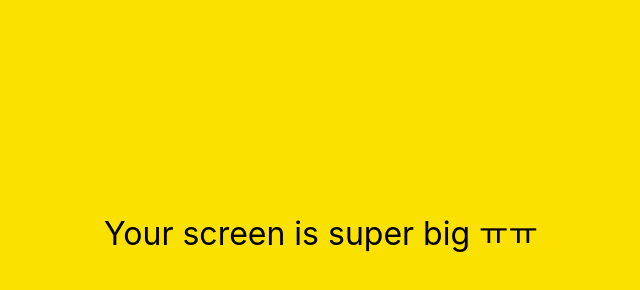
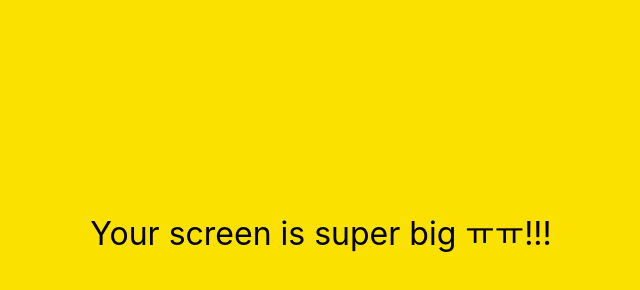
Before and after one commit to dldmswl090/kokoa-clone-2022, a plain HTML site: page friends.html in a window 1280 px wide. Shown: the part 166-456 px from the top of the page, without its empty margins (319-959 px from the left). Drawn offline with Linux system fonts and the light colour scheme.

Commit message:
Update friends.html

```diff
--- a/friends.html
+++ b/friends.html
@@ -92,7 +92,7 @@
     </div>
 
     <div id="no-mobile">
-        <span>Your screen is super big ㅠㅠ</span>
+        <span>Your screen is super big ㅠㅠ!!!</span>
     </div>
 
 
```
